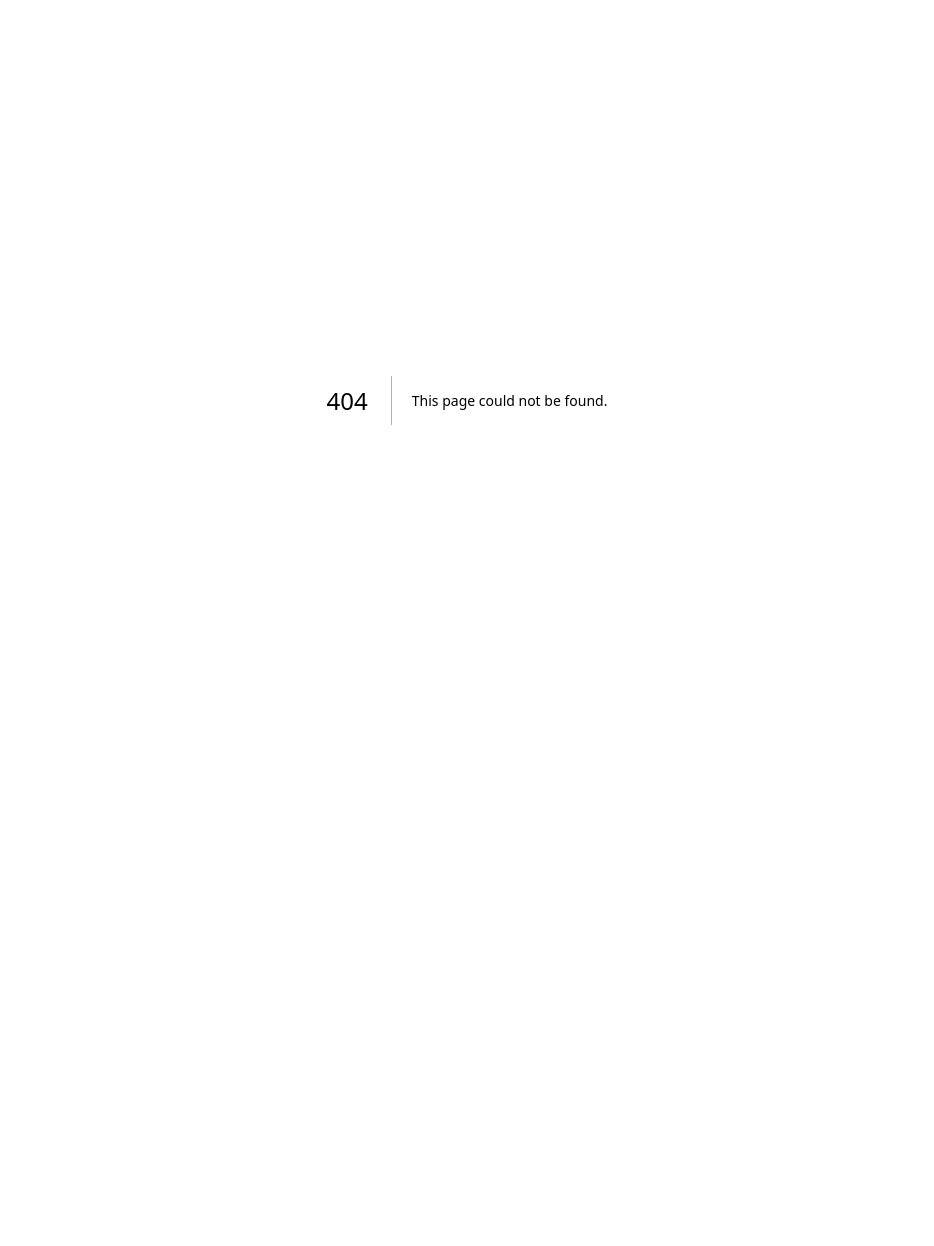
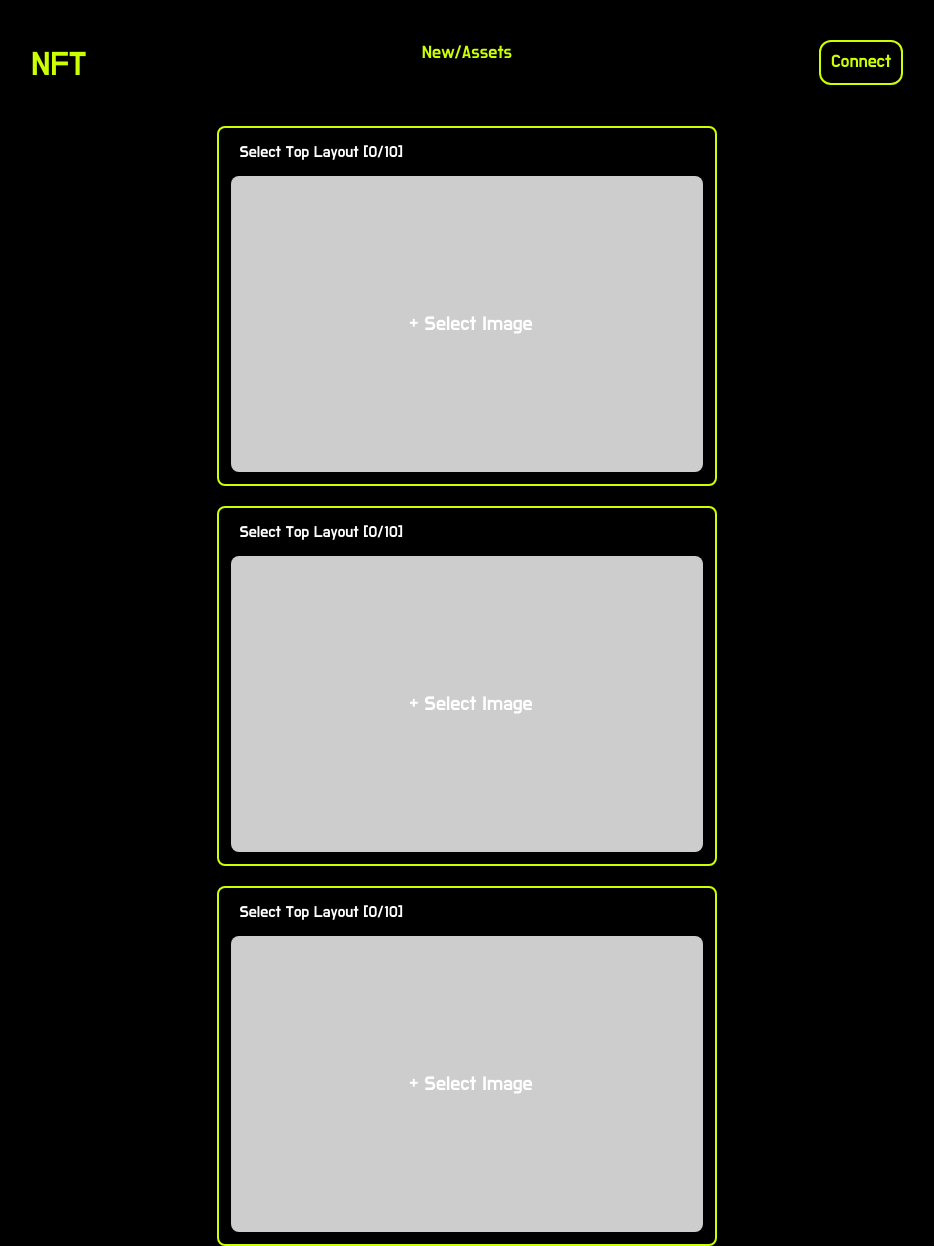
Before and after one commit to mrnonny416/nft-generate-site, a Next.js app: page /insert-asset in a window 1280 px wide. Before the commit this address had no page. Shown: the whole page, without its empty margins (173-1107 px from the left). Before the commit the page ends 800 px from the top, so only its background shows below. Built offline with nearby package versions, Linux system fonts and the light colour scheme.

Commit message:
Feature [ feat ] : เพิ่ม Feature Insert-Asset

```diff
--- /dev/null
+++ b/app/insert-asset/page.tsx
@@ -0,0 +1,14 @@
+"use client";
+
+import React, { useState } from "react";
+import InsertAssetPage from "@/src/insert-asset/insert.asset.page";
+import InsertAssetItemsPage from "@/src/insert-asset/insert.asset.items.page";
+
+export default function InsertAsset() {
+  const [chkTypePage, setChkTypePage] = useState<boolean>(true);
+  return (
+    <div className="flex flex-row justify-center bg-black">
+      {chkTypePage?<InsertAssetPage typePageInsertAsset={()=>setChkTypePage(false)} />:<InsertAssetItemsPage/>}
+    </div>
+  );
+}
--- /dev/null
+++ b/src/insert-asset/insert.asset.items.page.tsx
@@ -0,0 +1,131 @@
+import Link from "next/link";
+import Image from "next/image";
+import Header from "../components/header.component";
+import Kapom from "../../public/Frame 4.svg";
+
+export default function InsertAssetItemsPage() {
+  return (
+    <div className="flex flex-col w-full h-screen relative ">
+      <Header headerName="New/Assets" />
+      <div className="flex flex-col justify-center items-center mt-[10px]  w-full">
+        <div className="flex flex-wrap flex-col justify-center items-center bg-black border-mainGreen border-2 mt-[20px] w-[500px] rounded-lg ">
+          <span className="pl-2 text-white w-[95%] mt-3">
+            Select Top Layout [6/10]
+          </span>
+          <div className="flex flex-col justify-center items-center bg-[#CDCDCD] w-[95%] h-[346px] rounded-lg m-3">
+            <div className="w-full h-full text-center text-20px grid grid-cols-3 grid-rows-2 gap-0 justify-items-center items-center">
+              <Image
+                src={Kapom}
+                alt="Kapom"
+                className="w-[95%] h-[95%] object-cover  rounded-lg"
+              />
+              <Image
+                src={Kapom}
+                alt="Kapom"
+                className="w-[95%] h-[95%] object-cover  rounded-lg"
+              />
+              <Image
+                src={Kapom}
+                alt="Kapom"
+                className="w-[95%] h-[95%] object-cover  rounded-lg"
+              />
+              <Image
+                src={Kapom}
+                alt="Kapom"
+                className="w-[95%] h-[95%] object-cover  rounded-lg"
+              />
+              <Image
+                src={Kapom}
+                alt="Kapom"
+                className="w-[95%] h-[95%] object-cover  rounded-lg"
+              />
+              <Image
+                src={Kapom}
+                alt="Kapom"
+                className="w-[95%] h-[95%] object-cover  rounded-lg"
+              />
+            </div>
+          </div>
+        </div>
+        <div className="flex flex-wrap flex-col justify-center items-center bg-black border-mainGreen border-2 mt-[20px] w-[500px] rounded-lg ">
+          <span className="pl-2 text-white w-[95%] mt-3">
+            Select Top Layout [6/10]
+          </span>
+          <div className="flex flex-col justify-center items-center bg-[#CDCDCD] w-[95%] h-[346px] rounded-lg m-3">
+            <div className="w-full h-full text-center text-20px grid grid-cols-3 grid-rows-2 gap-0 justify-items-center items-center">
+              <Image
+                src={Kapom}
+                alt="Kapom"
+                className="w-[95%] h-[95%] object-cover  rounded-lg"
+              />
+              <Image
+                src={Kapom}
+                alt="Kapom"
+                className="w-[95%] h-[95%] object-cover  rounded-lg"
+              />
+              <Image
+                src={Kapom}
+                alt="Kapom"
+                className="w-[95%] h-[95%] object-cover  rounded-lg"
+              />
+              <Image
+                src={Kapom}
+                alt="Kapom"
+                className="w-[95%] h-[95%] object-cover  rounded-lg"
+              />
+              <Image
+                src={Kapom}
+                alt="Kapom"
+                className="w-[95%] h-[95%] object-cover  rounded-lg"
+              />
+              <Image
+                src={Kapom}
+                alt="Kapom"
+                className="w-[95%] h-[95%] object-cover  rounded-lg"
+              />
+            </div>
+          </div>
+        </div>
+        <div className="flex flex-wrap flex-col justify-center items-center bg-black border-mainGreen border-2 mt-[20px] w-[500px] rounded-lg ">
+          <span className="pl-2 text-white w-[95%] mt-3">
+            Select Top Layout [6/10]
+          </span>
+          <div className="flex flex-col justify-center items-center bg-[#CDCDCD] w-[95%] h-[346px] rounded-lg m-3">
+            <div className="w-full h-full text-center text-20px grid grid-cols-3 grid-rows-2 gap-0 justify-items-center items-center">
+              <Image
+                src={Kapom}
+                alt="Kapom"
+                className="w-[95%] h-[95%] object-cover  rounded-lg"
+              />
+              <Image
+                src={Kapom}
+                alt="Kapom"
+                className="w-[95%] h-[95%] object-cover  rounded-lg"
+              />
+              <Image
+                src={Kapom}
+                alt="Kapom"
+                className="w-[95%] h-[95%] object-cover  rounded-lg"
+              />
+              <Image
+                src={Kapom}
+                alt="Kapom"
+                className="w-[95%] h-[95%] object-cover  rounded-lg"
+              />
+              <Image
+                src={Kapom}
+                alt="Kapom"
+                className="w-[95%] h-[95%] object-cover  rounded-lg"
+              />
+              <Image
+                src={Kapom}
+                alt="Kapom"
+                className="w-[95%] h-[95%] object-cover  rounded-lg"
+              />
+            </div>
+          </div>
+        </div>
+      </div>
+    </div>
+  );
+}
--- /dev/null
+++ b/src/insert-asset/insert.asset.page.tsx
@@ -0,0 +1,64 @@
+import Link from "next/link";
+import Header from "../components/header.component";
+
+export default function InsertAssetPage(props: any) {
+  const { typePageInsertAsset } = props;
+  const chkTypePageInsert = () => {
+    typePageInsertAsset(true);
+  };
+  return (
+    <div className="flex flex-col w-full h-screen relative ">
+      <Header headerName="New/Assets" />
+      <div className="flex flex-col justify-center items-center mt-[10px]  w-full">
+        <div className="flex flex-wrap flex-col justify-center items-center bg-black border-mainGreen border-2 mt-[10px] w-[500px] rounded-lg ">
+          <span className="pl-2 text-white w-[95%] mt-3">
+            Select Top Layout [0/10]
+          </span>
+          <Link
+            href=""
+            className="flex flex-wrap flex-col justify-center items-center bg-[#CDCDCD] w-[95%] h-[296px] rounded-lg m-3"
+            onClick={chkTypePageInsert}
+          >
+            <div>
+              <span className="pl-2 text-white w-[95%] mt-3 text-center text-[20px]">
+                + Select Image
+              </span>
+            </div>
+          </Link>
+        </div>
+        <div className="flex flex-wrap flex-col justify-center items-center bg-black border-mainGreen border-2 mt-[20px] w-[500px] rounded-lg ">
+          <span className="pl-2 text-white w-[95%] mt-3">
+            Select Top Layout [0/10]
+          </span>
+          <Link
+            href=""
+            className="flex flex-wrap flex-col justify-center items-center bg-[#CDCDCD] w-[95%] h-[296px] rounded-lg m-3"
+            onClick={chkTypePageInsert}
+          >
+            <div>
+              <span className="pl-2 text-white w-[95%] mt-3 text-center text-[20px]">
+                + Select Image
+              </span>
+            </div>
+          </Link>
+        </div>
+        <div className="flex flex-wrap flex-col justify-center items-center bg-black border-mainGreen border-2 mt-[20px] w-[500px] rounded-lg ">
+          <span className="pl-2 text-white w-[95%] mt-3">
+            Select Top Layout [0/10]
+          </span>
+          <Link
+            href=""
+            className="flex flex-wrap flex-col justify-center items-center bg-[#CDCDCD] w-[95%] h-[296px] rounded-lg m-3"
+            onClick={chkTypePageInsert}
+          >
+            <div>
+              <span className="pl-2 text-white w-[95%] mt-3 text-center text-[20px]">
+                + Select Image
+              </span>
+            </div>
+          </Link>
+        </div>
+      </div>
+    </div>
+  );
+}
```
